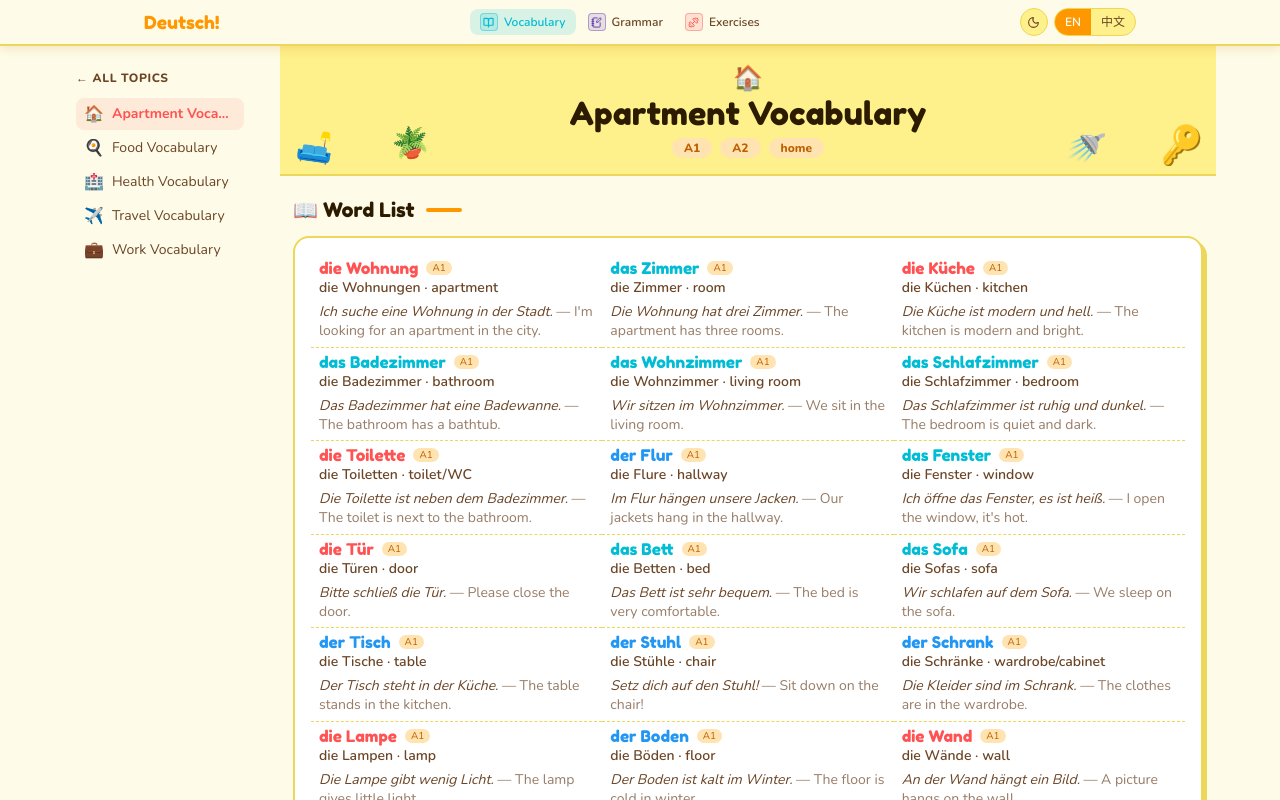
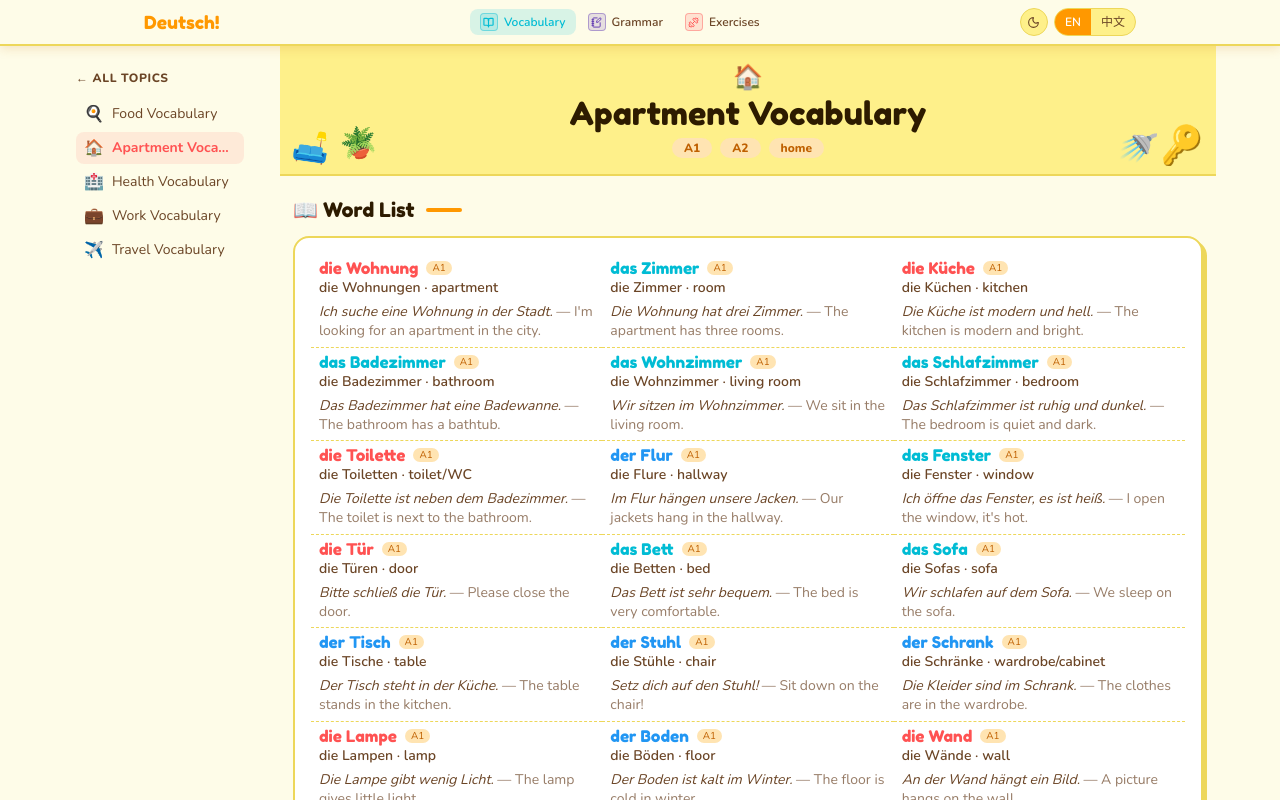
Before and after one commit to Guo-dalu/german-learn, a React (Vite) app: page /german-learn/vocabulary/apartment in a window 1280 px wide. Shown: the top 800 px of the page. Built offline with nearby package versions, Linux system fonts and the light colour scheme.

Commit message:
refactor: lazy imports

```diff
--- /dev/null
+++ b/content/meta.json
@@ -0,0 +1,12 @@
+{
+  "vocabulary": {
+    "food":      { "emoji": "🍳", "tags": ["A1", "A2", "food"],           "wordCount": 43, "title": { "en": "Food Vocabulary",      "zh": "食物词汇" } },
+    "apartment": { "emoji": "🏠", "tags": ["A1", "A2", "home"],           "wordCount": 38, "title": { "en": "Apartment Vocabulary", "zh": "公寓词汇" } },
+    "health":    { "emoji": "🏥", "tags": ["A2", "B1", "health"],         "wordCount": 25, "title": { "en": "Health Vocabulary",    "zh": "健康词汇" } },
+    "work":      { "emoji": "💼", "tags": ["A2", "B1", "work"],           "wordCount": 25, "title": { "en": "Work Vocabulary",      "zh": "工作词汇" } },
+    "travel":    { "emoji": "✈️", "tags": ["A2", "B1", "travel"],        "wordCount": 25, "title": { "en": "Travel Vocabulary",    "zh": "旅行词汇" } }
+  },
+  "grammar": {
+    "articles":  { "emoji": "📌", "tags": ["A1", "articles", "grammar"],             "title": { "en": "German Articles",  "zh": "德语冠词" } }
+  }
+}
--- a/src/App.tsx
+++ b/src/App.tsx
@@ -1,15 +1,18 @@
+import { lazy, Suspense } from 'react'
 import { BrowserRouter, Routes, Route } from 'react-router-dom'
 import Layout from './components/Layout'
-import ExercisePage from './pages/ExercisePage'
-import GrammarIndex from './pages/GrammarIndex'
-import GrammarPage from './pages/GrammarPage'
 import Home from './pages/Home'
-import VocabularyIndex from './pages/VocabularyIndex'
-import VocabularyPage from './pages/VocabularyPage'
+
+const VocabularyIndex = lazy(() => import('./pages/VocabularyIndex'))
+const VocabularyPage = lazy(() => import('./pages/VocabularyPage'))
+const GrammarIndex = lazy(() => import('./pages/GrammarIndex'))
+const GrammarPage = lazy(() => import('./pages/GrammarPage'))
+const ExercisePage = lazy(() => import('./pages/ExercisePage'))
 
 export default function App() {
   return (
     <BrowserRouter basename="/german-learn">
+      <Suspense>
         <Routes>
           <Route element={<Layout />}>
             <Route path="/" element={<Home />} />
@@ -20,6 +23,7 @@ export default function App() {
             <Route path="/exercises" element={<ExercisePage />} />
           </Route>
         </Routes>
+      </Suspense>
     </BrowserRouter>
   )
 }
--- a/src/components/SectionLayout.tsx
+++ b/src/components/SectionLayout.tsx
@@ -1,22 +1,8 @@
-import { type ReactNode, useMemo } from 'react'
+import { type ReactNode } from 'react'
 import { useTranslation } from 'react-i18next'
 import { Link } from 'react-router-dom'
-import { parseFrontmatter } from '../utils/content'
+import { getTopics } from '../utils/content'
 import type { Lang } from '../types/content'
-
-const vocabMds = import.meta.glob<string>('/content/vocabulary/*/index*.md', { eager: true, query: '?raw', import: 'default' })
-const grammarMds = import.meta.glob<string>('/content/grammar/*/index*.md', { eager: true, query: '?raw', import: 'default' })
-
-function buildTopics(mds: Record<string, string>, basePath: string, lang: Lang) {
-  const slugs = Object.keys(mds)
-    .filter(p => !p.includes('.zh.'))
-    .map(p => p.replace(`${basePath}/`, '').replace('/index.md', ''))
-  return slugs.map(slug => {
-    const raw = mds[`${basePath}/${slug}/index.${lang}.md`] ?? mds[`${basePath}/${slug}/index.md`] ?? ''
-    const { title, emoji } = parseFrontmatter(raw)
-    return { slug, emoji: emoji || '📖', title: title || slug }
-  })
-}
 
 interface Props {
   section: 'vocabulary' | 'grammar'
@@ -28,10 +14,7 @@ export default function SectionLayout({ section, currentSlug, children }: Props)
   const { t, i18n } = useTranslation()
   const lang = i18n.language as Lang
 
-  const topics = useMemo(() => {
-    if (section === 'vocabulary') return buildTopics(vocabMds, '/content/vocabulary', lang)
-    return buildTopics(grammarMds, '/content/grammar', lang)
-  }, [section, lang])
+  const topics = getTopics(section, lang)
 
   const indexPath = section === 'vocabulary' ? '/vocabulary' : '/grammar'
   const topicPath = (slug: string) => `/${section}/${slug}`
--- a/src/pages/ExercisePage.tsx
+++ b/src/pages/ExercisePage.tsx
@@ -3,22 +3,19 @@ import { useTranslation } from 'react-i18next'
 import FillInBlanks from '../components/exercises/FillInBlanks'
 import Matching from '../components/exercises/Matching'
 import MultipleChoice from '../components/exercises/MultipleChoice'
-import { parseFrontmatter } from '../utils/content'
+import { meta, getLocalizedTitle } from '../utils/content'
 import type { ContentFile, FillInExercise, Lang, MatchingExercise, MultipleChoiceExercise } from '../types/content'
 
 const vocabJsons = import.meta.glob<ContentFile>('/content/vocabulary/*/index.json', { eager: true, import: 'default' })
 const grammarJsons = import.meta.glob<ContentFile>('/content/grammar/*/index.json', { eager: true, import: 'default' })
-const vocabMds = import.meta.glob<string>('/content/vocabulary/*/*.md', { eager: true, query: '?raw', import: 'default' })
-const grammarMds = import.meta.glob<string>('/content/grammar/*/*.md', { eager: true, query: '?raw', import: 'default' })
 
 const LEVEL_ORDER = ['A1', 'A2', 'B1', 'B2', 'C1', 'C2']
 
-function buildTopicData(jsons: Record<string, ContentFile>, mds: Record<string, string>, basePath: string, lang: Lang) {
+function buildTopicData(jsons: Record<string, ContentFile>, section: 'vocabulary' | 'grammar', basePath: string, lang: Lang) {
   return Object.entries(jsons).map(([path, json]) => {
     const slug = path.replace(`${basePath}/`, '').replace('/index.json', '')
-    const raw = mds[`${basePath}/${slug}/index.${lang}.md`] ?? mds[`${basePath}/${slug}/index.md`] ?? ''
-    const { title } = parseFrontmatter(raw)
-    return { slug, title: title || slug, emoji: json.emoji ?? '📖', tags: json.tags ?? [], exercises: json.exercises ?? [] }
+    const m = meta[section][slug]
+    return { slug, title: m ? getLocalizedTitle(m, lang) : slug, emoji: m?.emoji ?? '📖', tags: m?.tags ?? [], exercises: json.exercises ?? [] }
   })
 }
 
@@ -28,8 +25,8 @@ export default function ExercisePage() {
   const [activeTag, setActiveTag] = useState<string>('all')
 
   const allTopics = useMemo(() => {
-    const vocab = buildTopicData(vocabJsons, vocabMds, '/content/vocabulary', lang)
-    const grammar = buildTopicData(grammarJsons, grammarMds, '/content/grammar', lang)
+    const vocab = buildTopicData(vocabJsons, 'vocabulary', '/content/vocabulary', lang)
+    const grammar = buildTopicData(grammarJsons, 'grammar', '/content/grammar', lang)
     return [...vocab, ...grammar]
   }, [lang])
 
--- a/src/pages/GrammarIndex.tsx
+++ b/src/pages/GrammarIndex.tsx
@@ -1,27 +1,15 @@
-import { useMemo } from 'react'
 import { useTranslation } from 'react-i18next'
 import { Link } from 'react-router-dom'
 import Card from '../components/Card'
 import Tag from '../components/Tag'
-import { parseFrontmatter } from '../utils/content'
+import { getTopics } from '../utils/content'
 import type { Lang } from '../types/content'
-
-const mdModules = import.meta.glob<string>('/content/grammar/*/index*.md', { eager: true, query: '?raw', import: 'default' })
 
 export default function GrammarIndex() {
   const { t, i18n } = useTranslation()
   const lang = i18n.language as Lang
 
-  const topics = useMemo(() => {
-    const slugs = Object.keys(mdModules)
-      .filter(p => !p.includes('.zh.'))
-      .map(p => p.replace('/content/grammar/', '').replace('/index.md', ''))
-    return slugs.map(slug => {
-      const raw = mdModules[`/content/grammar/${slug}/index.${lang}.md`] ?? mdModules[`/content/grammar/${slug}/index.md`] ?? ''
-      const { title, tags, emoji } = parseFrontmatter(raw)
-      return { slug, emoji: emoji || '📖', title: title || slug, tags }
-    })
-  }, [lang])
+  const topics = getTopics('grammar', lang)
 
   return (
     <div className='max-w-5xl mx-auto px-[clamp(10px,3vw,13px)] py-8'>
--- a/src/pages/Home.tsx
+++ b/src/pages/Home.tsx
@@ -1,12 +1,9 @@
-import { useMemo } from 'react'
 import { useTranslation } from 'react-i18next'
 import { Link } from 'react-router-dom'
 import Card from '../components/Card'
 import Tag from '../components/Tag'
-import { parseFrontmatter } from '../utils/content'
+import { getTopics } from '../utils/content'
 import type { Lang } from '../types/content'
-
-const mdModules = import.meta.glob<string>('/content/vocabulary/*/index*.md', { eager: true, query: '?raw', import: 'default' })
 
 const HERO_LETTERS = [
   { char: 'W', cls: 'text-accent3' },
@@ -32,16 +29,7 @@ export default function Home() {
   const { t, i18n } = useTranslation()
   const lang = i18n.language as Lang
 
-  const topics = useMemo(() => {
-    const slugs = Object.keys(mdModules)
-      .filter(p => !p.includes('.zh.'))
-      .map(p => p.replace('/content/vocabulary/', '').replace('/index.md', ''))
-    return slugs.map(slug => {
-      const raw = mdModules[`/content/vocabulary/${slug}/index.${lang}.md`] ?? mdModules[`/content/vocabulary/${slug}/index.md`] ?? ''
-      const { title, tags, emoji, wordCount } = parseFrontmatter(raw)
-      return { slug, emoji: emoji || '📖', title: title || slug, tags: tags.slice(0, 2), wordCount }
-    })
-  }, [lang])
+  const topics = getTopics('vocabulary', lang).map(t => ({ ...t, tags: t.tags.slice(0, 2) }))
 
   const topicCount = topics.length
   const totalWords = topics.reduce((sum, t) => sum + t.wordCount, 0)
--- a/src/pages/VocabularyIndex.tsx
+++ b/src/pages/VocabularyIndex.tsx
@@ -1,27 +1,15 @@
-import { useMemo } from 'react'
 import { useTranslation } from 'react-i18next'
 import { Link } from 'react-router-dom'
 import Card from '../components/Card'
 import Tag from '../components/Tag'
-import { parseFrontmatter } from '../utils/content'
+import { getTopics } from '../utils/content'
 import type { Lang } from '../types/content'
-
-const mdModules = import.meta.glob<string>('/content/vocabulary/*/index*.md', { eager: true, query: '?raw', import: 'default' })
 
 export default function VocabularyIndex() {
   const { t, i18n } = useTranslation()
   const lang = i18n.language as Lang
 
-  const topics = useMemo(() => {
-    const slugs = Object.keys(mdModules)
-      .filter((p) => !p.includes('.zh.'))
-      .map((p) => p.replace('/content/vocabulary/', '').replace('/index.md', ''))
-    return slugs.map((slug) => {
-      const raw = mdModules[`/content/vocabulary/${slug}/index.${lang}.md`] ?? ''
-      const { title, tags, emoji, wordCount } = parseFrontmatter(raw)
-      return { slug, emoji: emoji || '📖', title: title || slug, tags, wordCount }
-    })
-  }, [lang])
+  const topics = getTopics('vocabulary', lang)
 
   return (
     <div className='max-w-5xl mx-auto px-[clamp(10px,3vw,13px)] py-8'>
--- a/src/types/content.ts
+++ b/src/types/content.ts
@@ -1,4 +1,16 @@
 export type Lang = 'en' | 'zh'
+
+export interface TopicMeta {
+  emoji: string
+  tags: string[]
+  wordCount?: number
+  title: { en: string; zh: string }
+}
+
+export interface SiteMeta {
+  vocabulary: Record<string, TopicMeta>
+  grammar: Record<string, TopicMeta>
+}
 
 export interface Word {
   german: string
--- a/src/utils/content.ts
+++ b/src/utils/content.ts
@@ -1,3 +1,22 @@
+import metaRaw from '../../content/meta.json'
+import type { Lang, SiteMeta, TopicMeta } from '../types/content'
+
+export const meta = metaRaw as SiteMeta
+
+export function getLocalizedTitle(m: TopicMeta, lang: Lang): string {
+  return m.title[lang] ?? m.title.en
+}
+
+export function getTopics(section: 'vocabulary' | 'grammar', lang: Lang) {
+  return Object.entries(meta[section]).map(([slug, m]) => ({
+    slug,
+    emoji: m.emoji,
+    title: getLocalizedTitle(m, lang),
+    tags: m.tags,
+    wordCount: m.wordCount ?? 0,
+  }))
+}
+
 export function parseFrontmatter(raw: string): { title: string; tags: string[]; emoji: string; wordCount: number; body: string } {
   const match = raw.match(/^---\n([\s\S]*?)\n---\n/)
   if (!match) return { title: '', tags: [], emoji: '', wordCount: 0, body: raw }
```
Also changed, not shown: src/pages/VocabularyPage.tsx (+8 -8 lines), 1 other file (tests, documents, lock files or other folders). Lines whose indentation alone changed are shown as unchanged.
